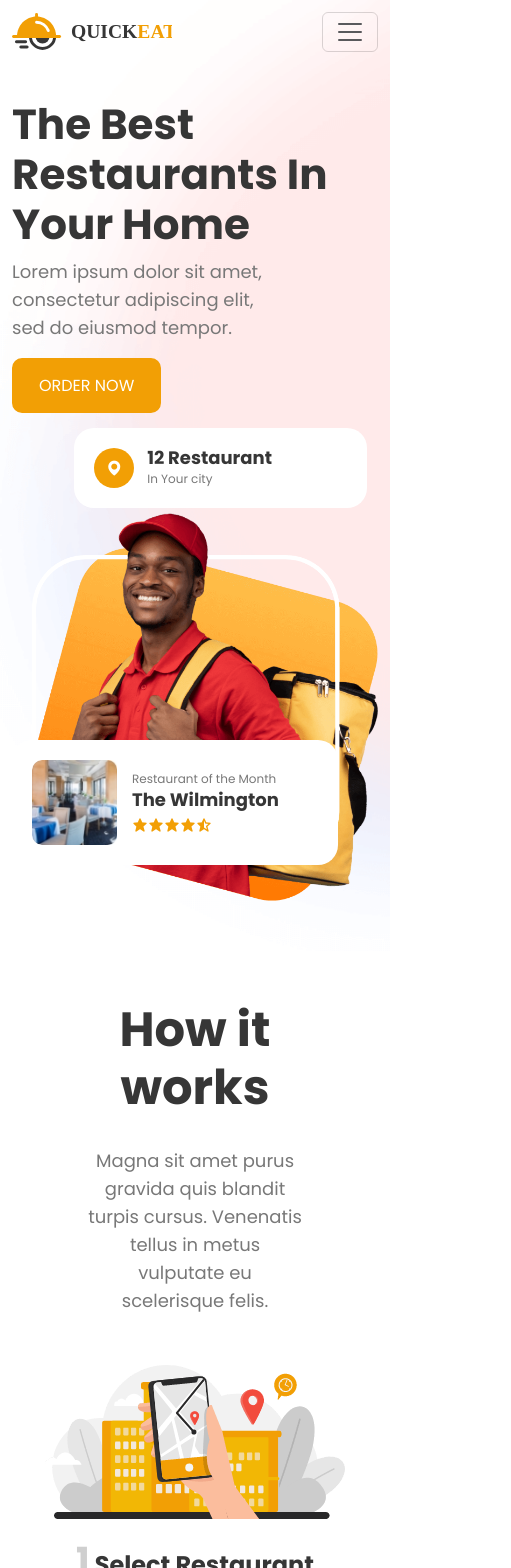
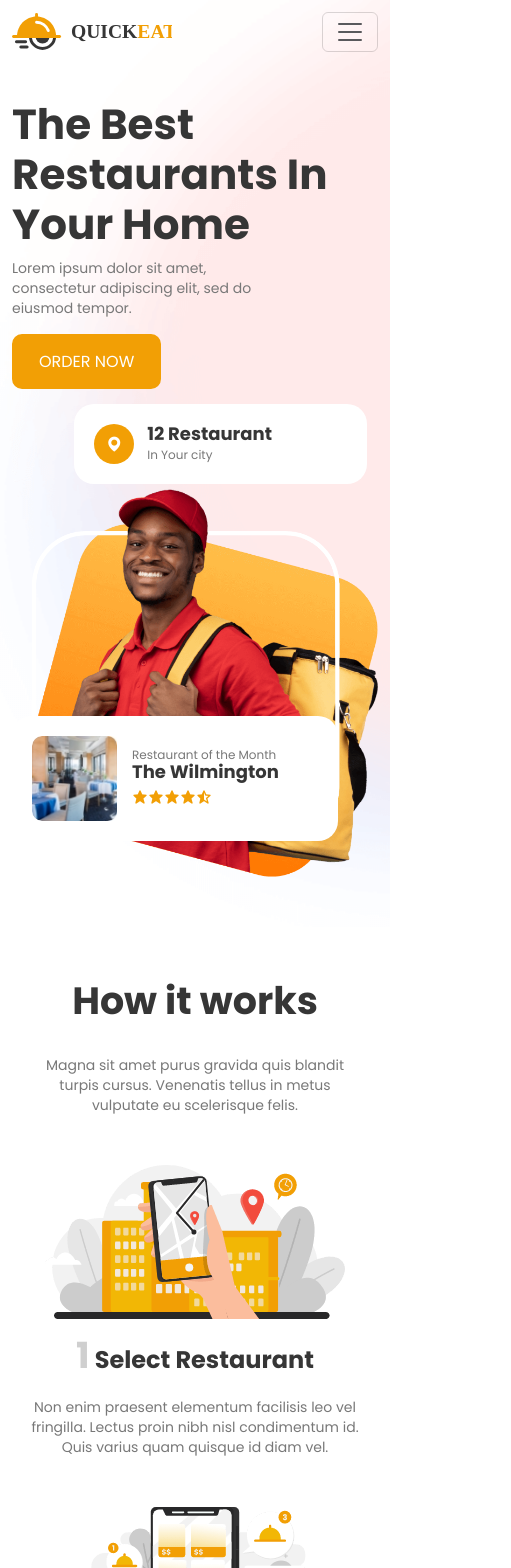
Before and after one commit to soumens12/fooddelivery, a React (Create React App) app: page / in a window 390 px wide. Shown: the top 1568 px of the page, 511 px wide, since content can reach past the window. Built offline with nearby package versions, Linux system fonts and the light colour scheme.

Commit message:
updated some changes

```diff
--- a/src/App.css
+++ b/src/App.css
@@ -100,6 +100,45 @@ li{
 }
 figure {
     overflow: hidden;
+}
+
+@media only screen and (max-width:991px){
+    h1{
+        font-size: 50px;
+        line-height: 70px;
+        color: var(--color-typo);
+      }
+      h2{
+          line-height: 48px;
+          font-size: 38px;
+          margin: 0;
+          color: var(--color-typo);
+      }
+      h3{
+          line-height: 36px;
+          font-size: 26px;
+          margin: 0;
+          color: var(--color-typo);
+      }
+      h4{
+          font-size: 22px;
+          line-height: 24px;
+          color: var(--color-typo);
+      }
+      h5{
+          line-height: 32px;
+          font-size: 18px;
+          color: var(--color-typo);
+      }
+      h6{
+          line-height: 28px;
+          font-size: 14px;
+          color: var(--color-typo);
+      }
+      p{
+        font-size: 14px;
+        line-height: 20px;
+      }
 }
 
 /*------------------------    button   --------------------------*/
@@ -354,6 +393,17 @@ how it work section
     font-size: 16px;
     line-height: 26px;
 }
+@media only screen and (max-width: 991px){
+    .heading p
+    {
+        width: 90%;
+    }
+    .work-card p
+    {
+        font-size: 14px;
+        line-height: 20px;
+    }
+}
 
 
 /*===========
@@ -405,6 +455,14 @@ city restaurant section
 {
     background-color: var(--color-theme);
     color: var(--color-white);
+}
+
+@media only screen and (max-width:767px){
+    .rest-card .card-body
+    {
+        display: block;
+        padding: 20px;
+    }
 }
 
 
```
